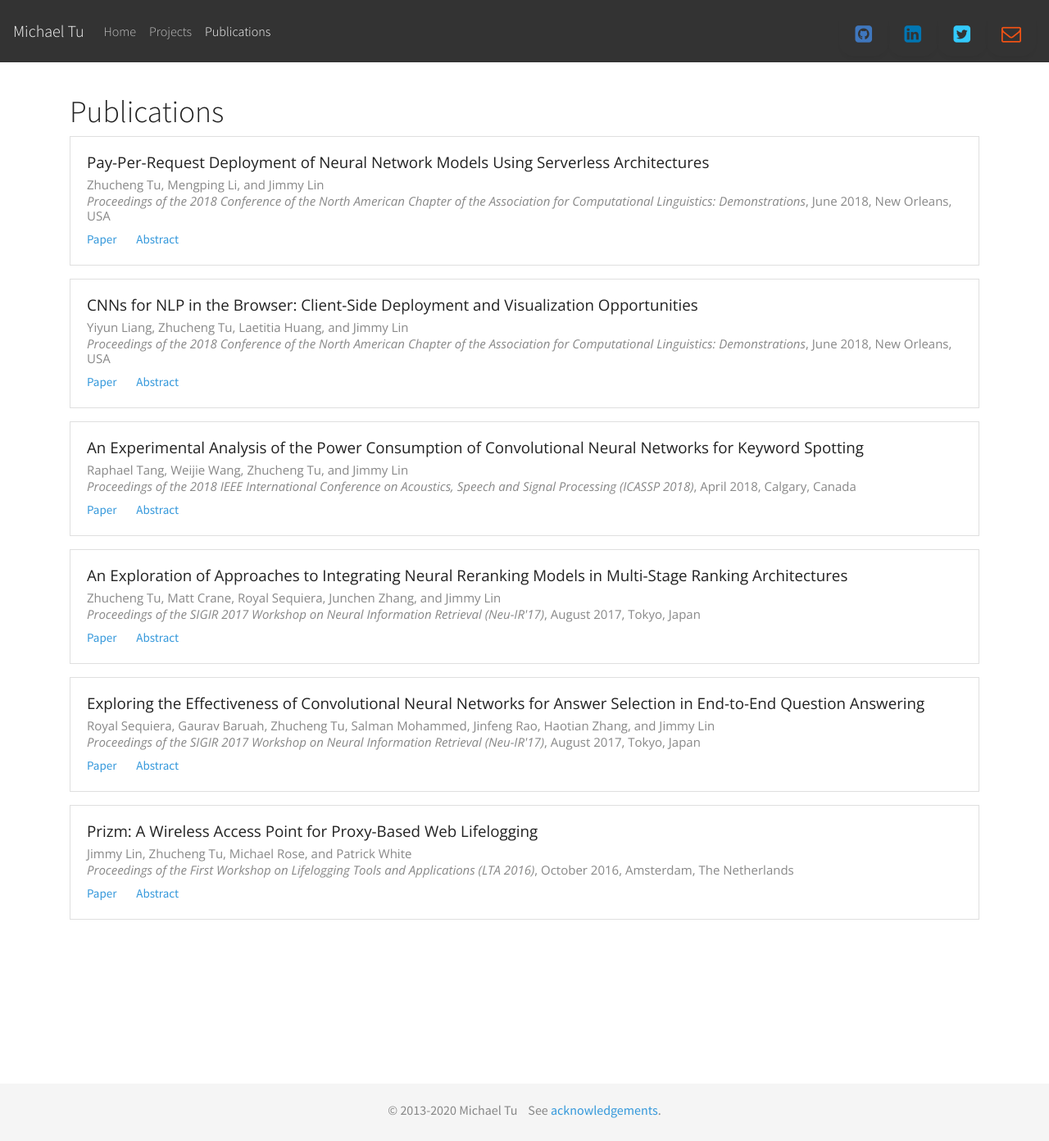
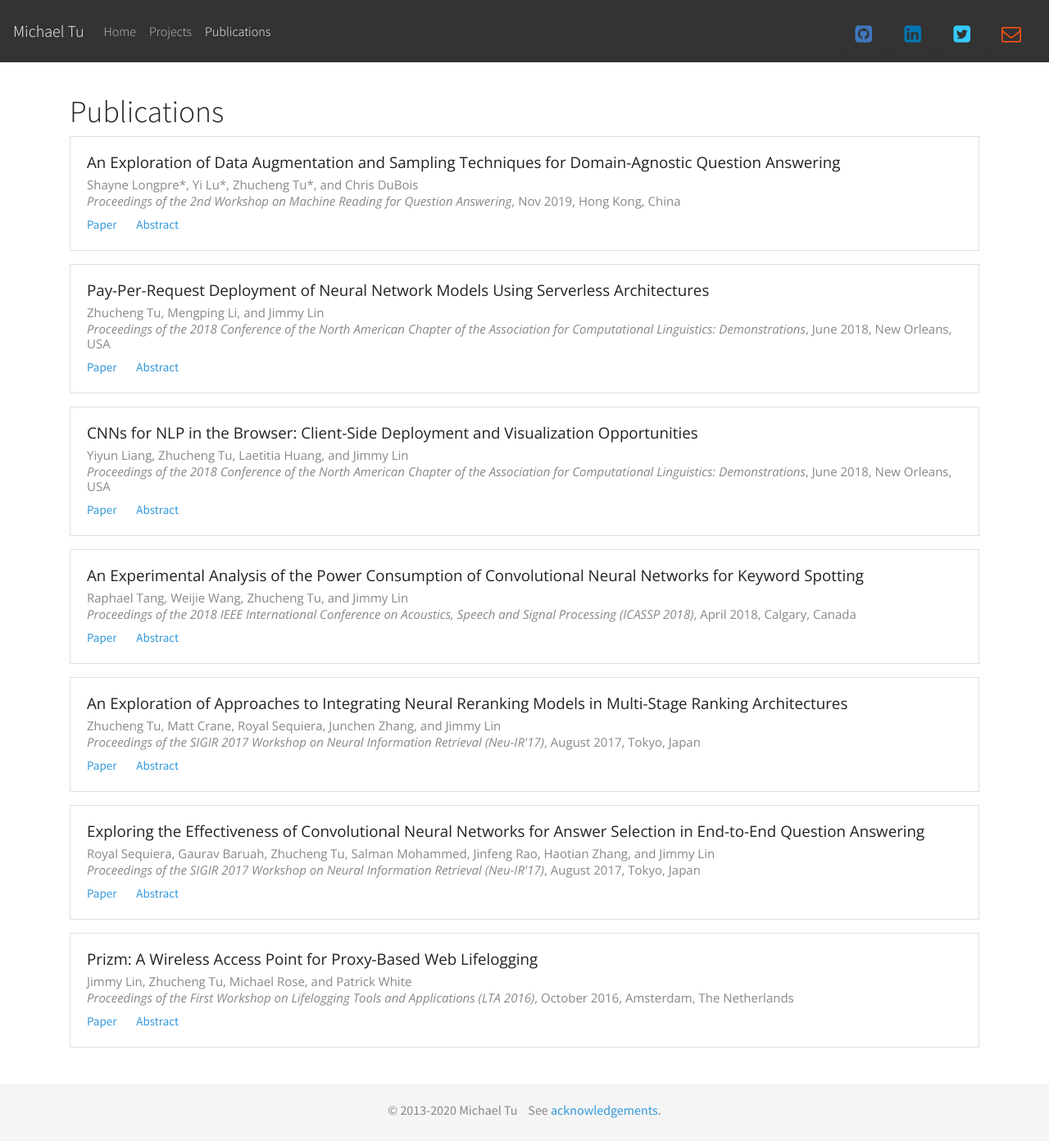
Before and after one commit to tuzhucheng/tuzhucheng.github.io, a Jekyll site: the page built from publications/index.html, in a window 1280 px wide and 1392 px high. Shown: the whole window at 82% size. Built offline with Jekyll 4.4.1, drawn with Linux system fonts in a browser that asks for light colours; nearby versions of some CDN libraries; some web fonts are replaced; comment, search, counter and statistics services are not loaded.

Commit message:
Update publications until end of 2019

```diff
--- a/_data/publications.yml
+++ b/_data/publications.yml
@@ -6,6 +6,21 @@
 #  abstract: Abstract
 #  location: Location of venue
 #  year: year
+
+- id: longpre2019exploration
+  names: "Shayne Longpre*, Yi Lu*, <strong>Zhucheng Tu*</strong>, and Chris DuBois"
+  title: An Exploration of Data Augmentation and Sampling Techniques for Domain-Agnostic Question Answering
+  link: https://arxiv.org/abs/1912.02145
+  abstract: "To produce a domain-agnostic question answering model for the Machine Reading Question Answering (MRQA)
+  2019 Shared Task, we investigate the relative benefits of large pre-trained language models,
+  various data sampling strategies, as well as query and context paraphrases generated by back-translation.
+  We find a simple negative sampling technique to be particularly effective, even though it is typically used
+  for datasets that include unanswerable questions, such as SQuAD 2.0.
+  When applied in conjunction with per-domain sampling, our XLNet (Yang et al., 2019)-based submission achieved
+  the second best Exact Match and F1 in the MRQA leaderboard competition."
+  booktitle: "Proceedings of the 2nd Workshop on Machine Reading for Question Answering"
+  location: Hong Kong, China
+  year: Nov 2019
 
 - id: tu2018pay
   names: "<strong>Zhucheng Tu</strong>, Mengping Li, and Jimmy Lin"
```
